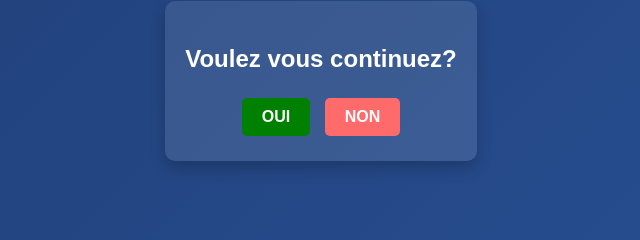
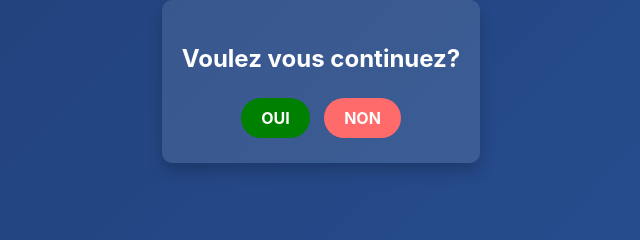
Before and after one commit to emmanueldanton/NI2024, a plain HTML site: page index.html.html in a window 1280 px wide. Shown: the part 319-559 px from the top of the page, 319-959 px from the left. Drawn offline with Linux system fonts and the light colour scheme.

Commit message:
style.css

```diff
--- a/stylesheet.css
+++ b/stylesheet.css
@@ -1,4 +1,3 @@
-/* Style global pour le corps */
 body {
     margin: 0;
     padding: 0;
@@ -7,11 +6,13 @@ body {
     justify-content: center;
     align-items: center;
     background: linear-gradient(135deg, #1e3c72, #2a5298);
-    font-family: 'Henny Penny', sans-serif;
+    font-family: 'inter', sans-serif;
+
     color: #fff;
 }
 
-/* Conteneur principal */
+
+
 div {
     background: rgba(255, 255, 255, 0.1);
     padding: 20px;
@@ -20,38 +21,39 @@ div {
     text-align: center;
 }
 
-/* Texte principal */
+
 h3 {
     font-size: 1.5em;
     margin-bottom: 20px;
 }
 
-/* Style commun aux boutons */
+
 input[type="button"] {
     padding: 10px 20px;
+    font-family: 'inter', sans-serif;
     font-size: 1em;
     font-weight: bold;
     color: #fff;
     background: green;
     border: none;
-    border-radius: 5px;
+    border-radius: 30px;
     cursor: pointer;
     transition: all 0.3s ease;
     margin: 5px;
 }
 
-/* Style spécifique pour le bouton "NON" */
+
 input#no {
     background: #ff6b6b;
 }
 
-/* Effet au survol des boutons */
+
 input[type="button"]:hover {
     transform: scale(1.1);
     box-shadow: 0 4px 10px rgba(0, 0, 0, 0.3);
 }
 
-/* Effet actif (lors du clic) */
+
 input[type="button"]:active {
     transform: scale(0.95);
     box-shadow: 0 2px 5px rgba(0, 0, 0, 0.3);
```
